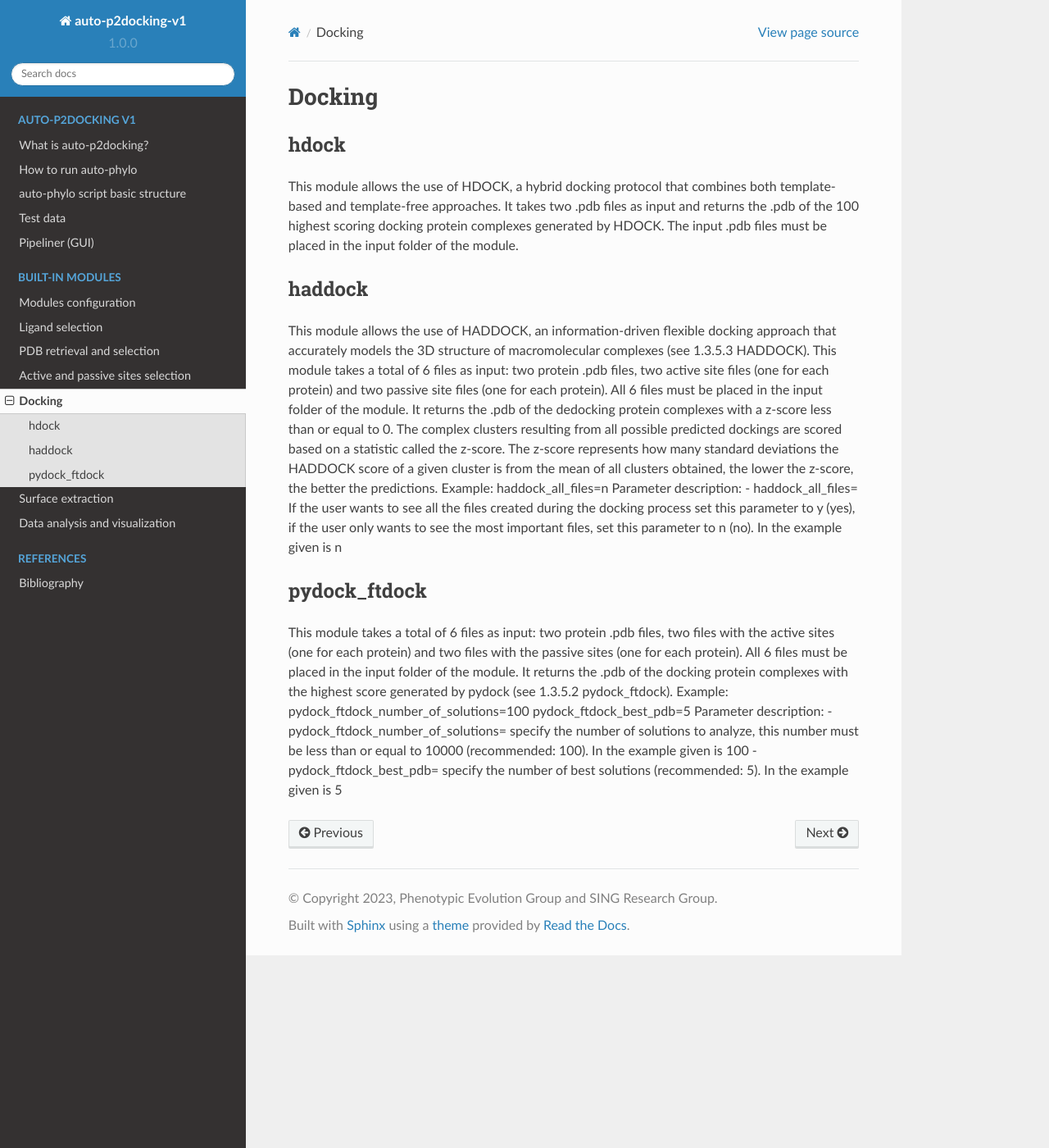
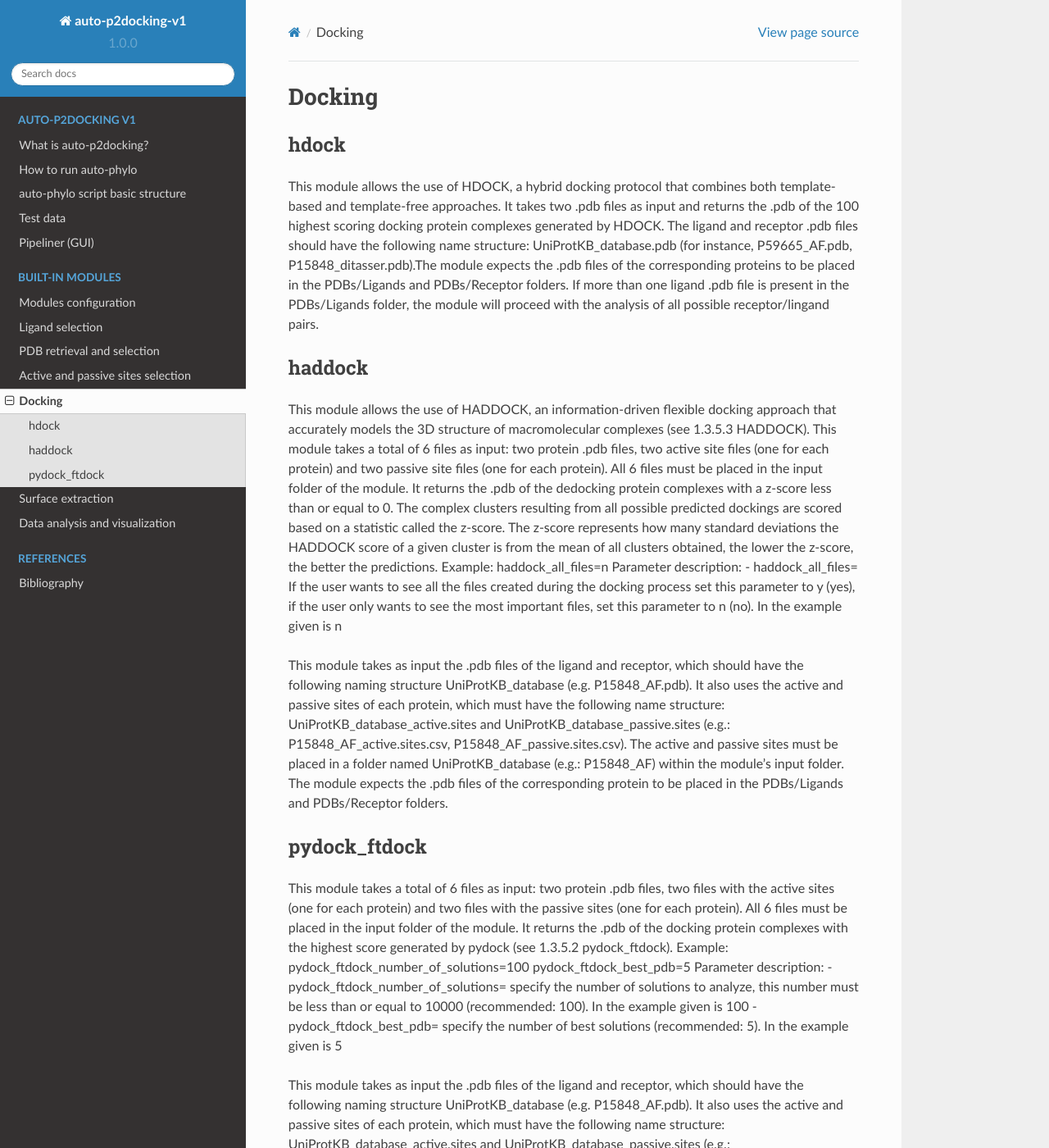
Before and after one commit to pegi3s/auto-p2docking-docs, a Sphinx documentation site: the page built from source/modules_4_docking.rst, in a window 1280 px wide and 1400 px high. Shown: the whole window at 82% size. Built offline with Sphinx 7.4.7 and the Read the Docs theme 2.0.0, drawn with Linux system fonts in a browser that asks for light colours; some of the changed text lies outside the part shown.

Commit message:
Update modules_4_docking.rst

```diff
--- a/source/modules_4_docking.rst
+++ b/source/modules_4_docking.rst
@@ -4,7 +4,12 @@ Docking
 hdock
 --------------
 
-This module allows the use of HDOCK, a hybrid docking protocol that combines both template-based and template-free approaches. It takes two .pdb files as input and returns the .pdb of the 100 highest scoring docking protein complexes generated by HDOCK. The input .pdb files must be placed in the input folder of the module.
+This module allows the use of HDOCK, a hybrid docking protocol that combines both template-based and template-free approaches. It
+takes two .pdb files as input and returns the .pdb of the 100 highest scoring docking protein complexes generated by HDOCK. The
+ligand and receptor .pdb files should have the following name structure: UniProtKB_database.pdb (for instance, P59665_AF.pdb,
+P15848_ditasser.pdb).The module expects the .pdb files of the corresponding proteins to be placed in the PDBs/Ligands and PDBs/Receptor
+folders. If more than one ligand .pdb file is present in the PDBs/Ligands folder, the module will proceed with the analysis of all possible
+receptor/lingand pairs.
 
 haddock
 --------
@@ -27,6 +32,15 @@ docking process set this parameter to y (yes), if the user only wants to
 see the most important files, set this parameter to n (no). In the example
 given is n
 
+This module takes as input the .pdb files of the ligand and receptor, which should
+have the following naming structure UniProtKB_database (e.g. P15848_AF.pdb). It also
+uses the active and passive sites of each protein, which must have the following name
+structure: UniProtKB_database_active.sites and UniProtKB_database_passive.sites
+(e.g.: P15848_AF_active.sites.csv, P15848_AF_passive.sites.csv). The active and
+passive sites must be placed in a folder named UniProtKB_database (e.g.: P15848_AF)
+within the module's input folder. The module expects the .pdb files of the corresponding
+protein to be placed in the PDBs/Ligands and PDBs/Receptor folders.
+
 pydock_ftdock
 --------
 
@@ -44,3 +58,12 @@ analyze, this number must be less than or equal to 10000 (recommended:
 100). In the example given is 100
 - pydock_ftdock_best_pdb= specify the number of best solutions
 (recommended: 5). In the example given is 5
+
+This module takes as input the .pdb files of the ligand and receptor, which should
+have the following naming structure UniProtKB_database (e.g. P15848_AF.pdb). It also
+uses the active and passive sites of each protein, which must have the following name
+structure: UniProtKB_database_active.sites and UniProtKB_database_passive.sites
+(e.g.: P15848_AF_active.sites.csv, P15848_AF_passive.sites.csv). The active and
+passive sites must be placed in a folder named UniProtKB_database (e.g.: P15848_AF)
+within the module's input folder. The module expects the .pdb files of the corresponding
+protein to be placed in the PDBs/Ligands and PDBs/Receptor folders.
```
